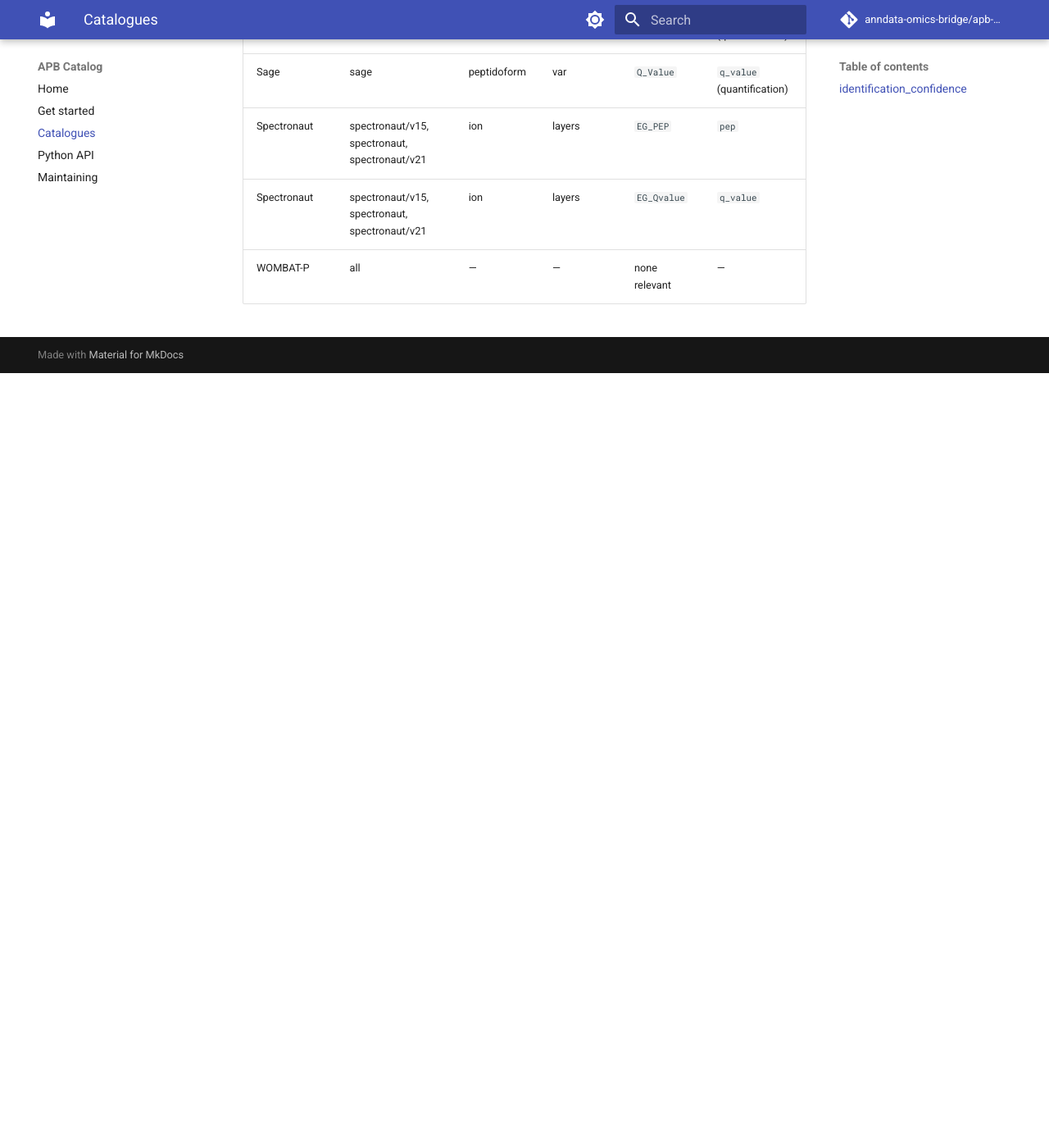
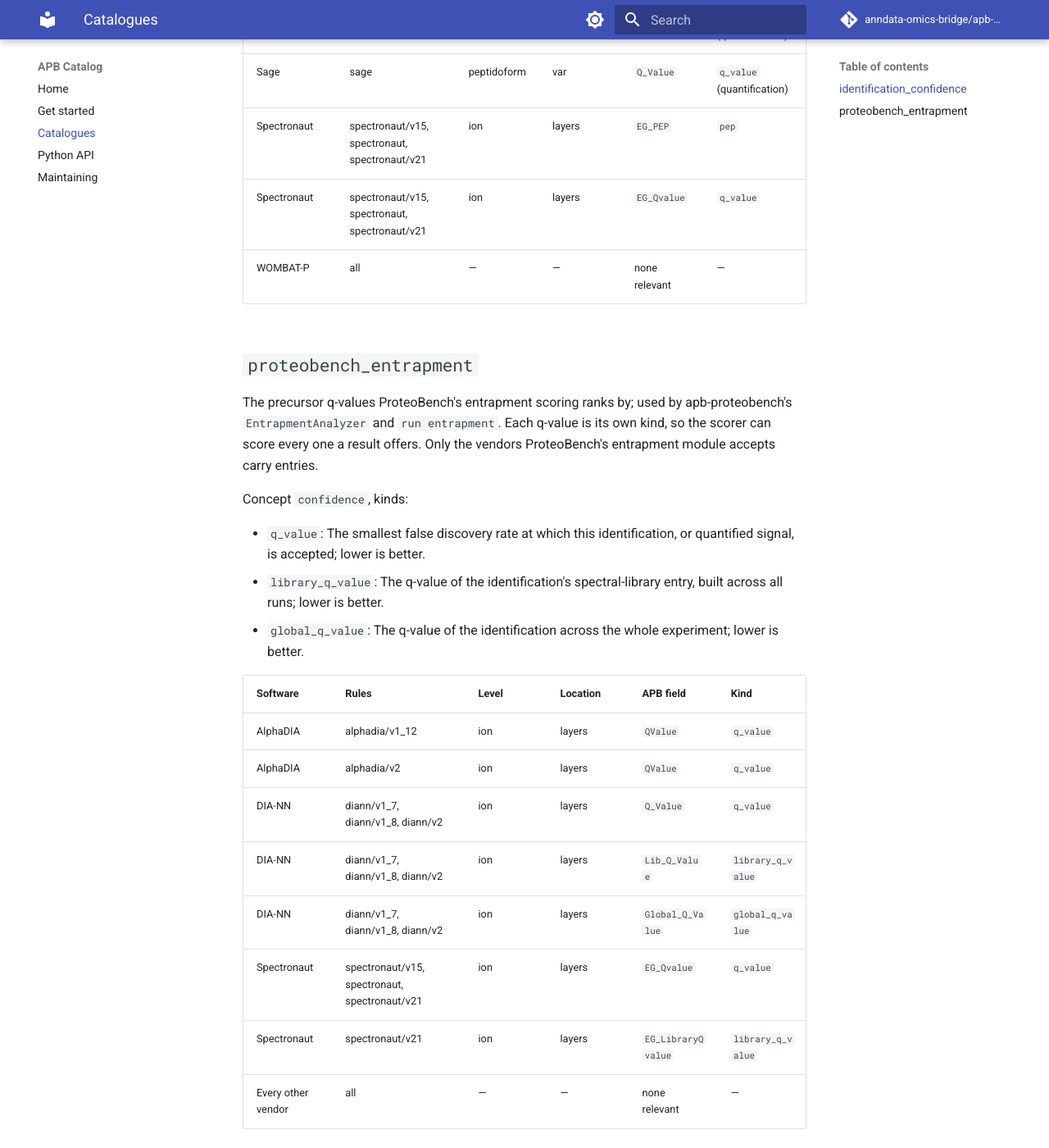
Before and after one commit to anndata-omics-bridge/apb-catalog, an MkDocs documentation site: the page built from docs/catalogues.md, in a window 1280 px wide and 1400 px high, scrolled down 1592 px. Shown: the whole window at 82% size. Built offline with MkDocs 1.6.1 and Material for MkDocs 9.7.7, drawn with Linux system fonts in a browser that asks for light colours; comment, search, counter and statistics services are not loaded; before the commit the page ends 2047 px from its top, so only the background shows below that.

Commit message:
feat: add the proteobench_entrapment catalogue set
Names the precursor q-values ProteoBench's entrapment scoring ranks by,
each its own kind: run (q_value), library (library_q_value) and
experiment-wide (global_q_value). Entries cover DIA-NN (all three),
AlphaDIA (q_value) and Spectronaut (q_value; library_q_value on 21);
every other packaged rule is reviewed with no relevant field. The
vocabulary gains the two new kinds (0.3).

Docs: the home page lists the set and links APB2's semantic roles and
role policy; the maintaining guide names catalogues.json.

```diff
--- a/docs/catalogues.md
+++ b/docs/catalogues.md
@@ -33,3 +33,24 @@ Concept `confidence`, kinds:
 | Spectronaut | spectronaut/v15, spectronaut, spectronaut/v21 | ion | layers | `EG_PEP` | `pep` |
 | Spectronaut | spectronaut/v15, spectronaut, spectronaut/v21 | ion | layers | `EG_Qvalue` | `q_value` |
 | WOMBAT-P | all | — | — | none relevant | — |
+
+## `proteobench_entrapment`
+
+The precursor q-values ProteoBench's entrapment scoring ranks by; used by apb-proteobench's `EntrapmentAnalyzer` and `run entrapment`. Each q-value is its own kind, so the scorer can score every one a result offers. Only the vendors ProteoBench's entrapment module accepts carry entries.
+
+Concept `confidence`, kinds:
+
+- `q_value`: The smallest false discovery rate at which this identification, or quantified signal, is accepted; lower is better.
+- `library_q_value`: The q-value of the identification's spectral-library entry, built across all runs; lower is better.
+- `global_q_value`: The q-value of the identification across the whole experiment; lower is better.
+
+| Software | Rules | Level | Location | APB field | Kind |
+| --- | --- | --- | --- | --- | --- |
+| AlphaDIA | alphadia/v1_12 | ion | layers | `QValue` | `q_value` |
+| AlphaDIA | alphadia/v2 | ion | layers | `QValue` | `q_value` |
+| DIA-NN | diann/v1_7, diann/v1_8, diann/v2 | ion | layers | `Q_Value` | `q_value` |
+| DIA-NN | diann/v1_7, diann/v1_8, diann/v2 | ion | layers | `Lib_Q_Value` | `library_q_value` |
+| DIA-NN | diann/v1_7, diann/v1_8, diann/v2 | ion | layers | `Global_Q_Value` | `global_q_value` |
+| Spectronaut | spectronaut/v15, spectronaut, spectronaut/v21 | ion | layers | `EG_Qvalue` | `q_value` |
+| Spectronaut | spectronaut/v21 | ion | layers | `EG_LibraryQvalue` | `library_q_value` |
+| Every other vendor | all | — | — | none relevant | — |
```
Also changed, not shown: docs/index.md (+2 -1 lines), docs/maintaining.md (+1 -1 lines), 17 other files.
